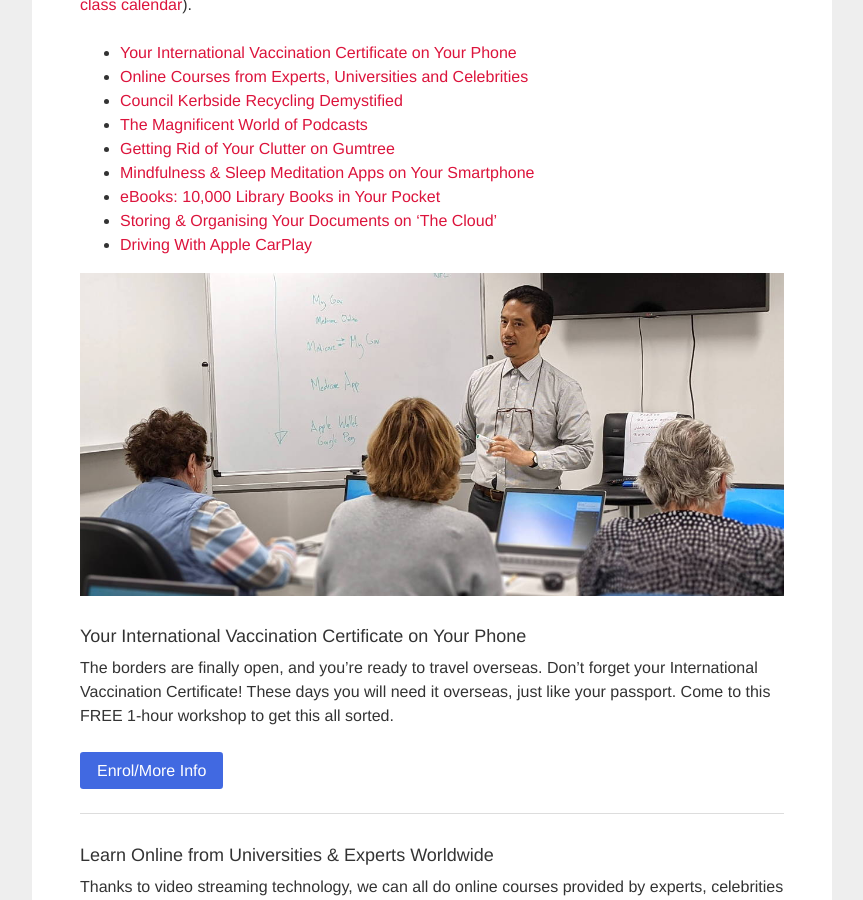
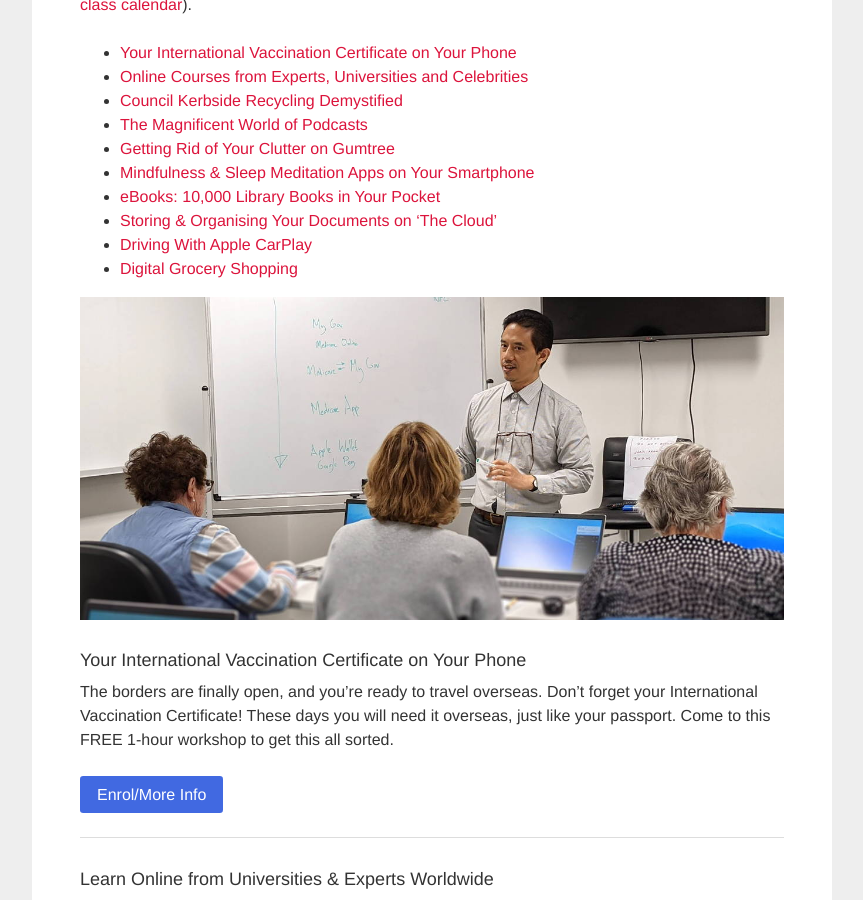
Before and after one commit to auxellbs/splconline.github.io, a Jekyll site: the page built from index.md, in a window 1280 px wide and 900 px high, scrolled down 1174 px. Shown: the whole window, without its empty margins (208-1071 px from the left). Built offline with Jekyll 4.4.1, drawn with Linux system fonts in a browser that asks for light colours.

Commit message:
Update index.md

```diff
--- a/index.md
+++ b/index.md
@@ -31,6 +31,7 @@ We have a wide range of free 1-hour group classes below. These free classes have
 * <a href="#ebooks">eBooks: 10,000 Library Books in Your Pocket</a>
 * <a href="#cloud">Storing & Organising Your Documents on 'The Cloud'</a>
 * <a href="#carplay">Driving With Apple CarPlay</a>
+* <a href="#grocery">Digital Grocery Shopping</a>
 
 <img class="img-responsive" src="img/beconnected/group.jpg">
 
```
